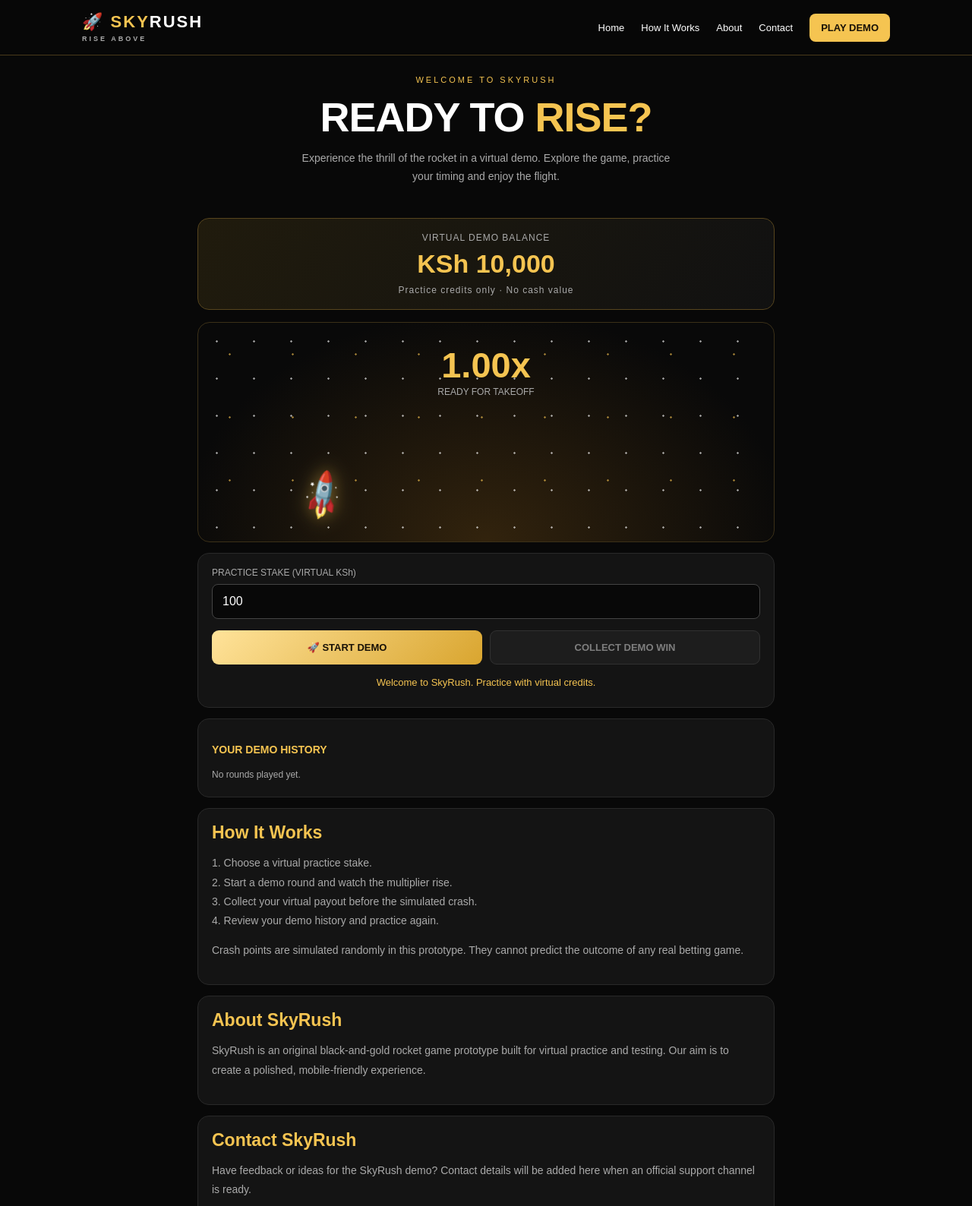
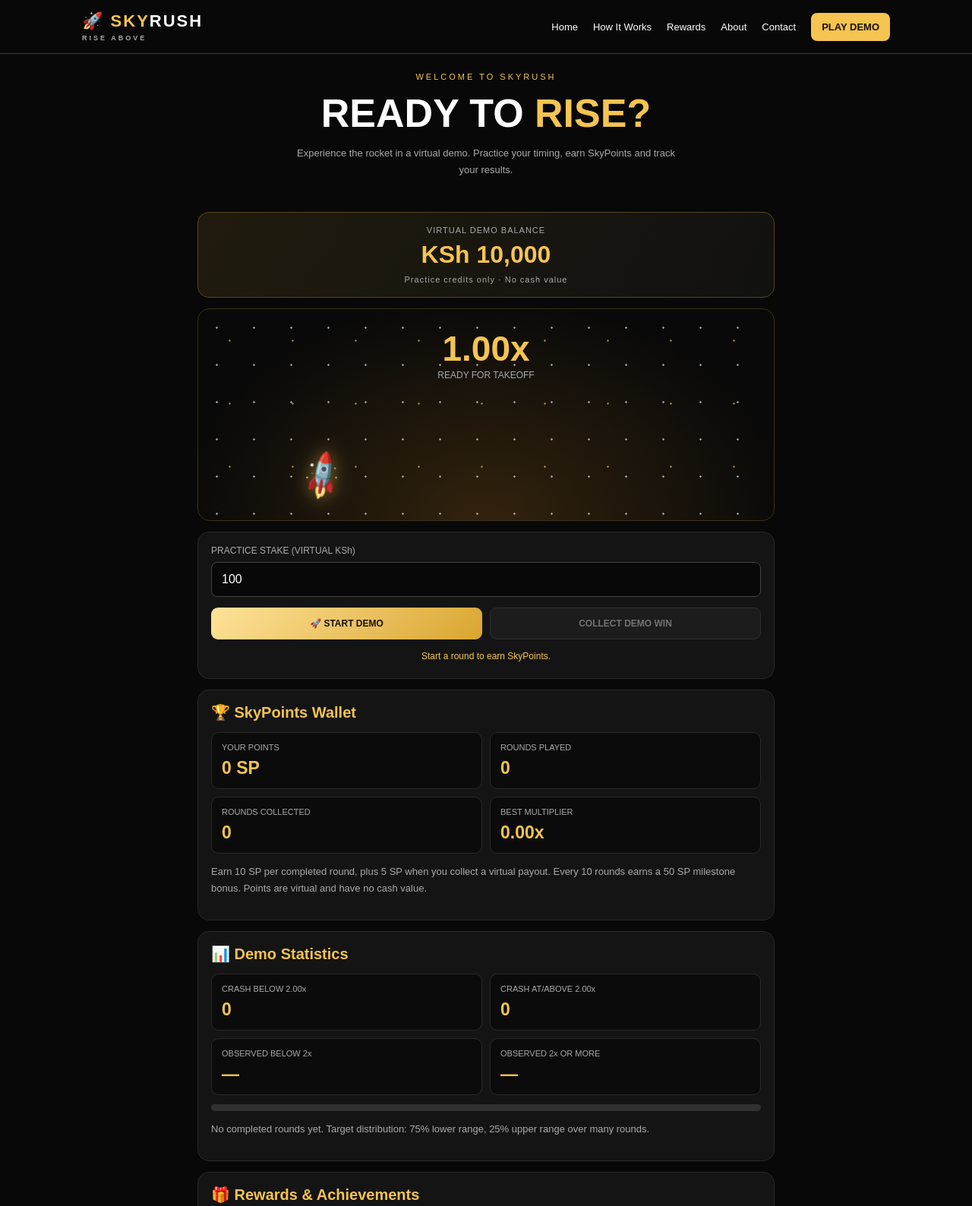
Before and after one commit to Ricmugo/skyrush, a plain HTML site: page index.html in a window 1280 px wide. Shown: the top 1588 px of the page at 76% size. Drawn offline with Linux system fonts and the light colour scheme.

Commit message:
Update index.html

```diff
--- a/index.html
+++ b/index.html
@@ -8,284 +8,85 @@
 <title>SkyRush | Rise Above</title>
 <style>
 :root {
-  --gold: #f5c451;
-  --black: #080808;
-  --panel: #141414;
-  --muted: #aaa;
+  --gold:#f5c451;
+  --black:#080808;
+  --panel:#141414;
+  --muted:#aaa;
 }
-* { box-sizing: border-box; scroll-behavior: smooth; }
-body {
-  margin: 0;
-  background: var(--black);
-  color: #fff;
-  font-family: Arial, sans-serif;
-}
-a { color: inherit; text-decoration: none; }
-header {
-  position: sticky;
-  top: 0;
-  z-index: 10;
-  background: rgba(8,8,8,.97);
-  border-bottom: 1px solid #49391a;
-}
-.navbar {
-  max-width: 1100px;
-  min-height: 72px;
-  margin: auto;
-  padding: 12px 18px;
-  display: flex;
-  align-items: center;
-  justify-content: space-between;
-  gap: 14px;
-}
-.brand {
-  color: var(--gold);
-  font-size: 22px;
-  font-weight: 900;
-  letter-spacing: 2px;
-  white-space: nowrap;
-}
-.brand span { color: white; }
-.brand small {
-  display: block;
-  font-size: 9px;
-  letter-spacing: 3px;
-  color: #aaa;
-  margin-top: 4px;
-}
-.nav-links {
-  display: flex;
-  align-items: center;
-  gap: 22px;
-  font-size: 13px;
-}
-.nav-links a:hover { color: var(--gold); }
-.nav-links .nav-play {
-  background: var(--gold);
-  color: #171006;
-  padding: 11px 15px;
-  border-radius: 8px;
-  font-weight: bold;
-}
-.menu-btn {
-  display: none;
-  background: transparent;
-  border: 1px solid #57451e;
-  color: var(--gold);
-  font-size: 24px;
-  padding: 4px 11px;
-}
-main {
-  width: min(100% - 24px, 760px);
-  margin: 24px auto;
-}
-.hero {
-  text-align: center;
-  padding: 26px 10px 18px;
-}
-.eyebrow {
-  color: var(--gold);
-  letter-spacing: 3px;
-  font-size: 11px;
-}
-h1 {
-  font-size: clamp(34px,8vw,54px);
-  margin: 12px 0;
-  letter-spacing: -1px;
-}
-h1 span { color: var(--gold); }
-.hero p {
-  color: var(--muted);
-  line-height: 1.7;
-  max-width: 500px;
-  margin: 0 auto;
-  font-size: 14px;
-}
-.balance {
-  background: linear-gradient(120deg,#201b0d,#111);
-  border: 1px solid #57451e;
-  padding: 18px;
-  border-radius: 15px;
-  text-align: center;
-}
-.label {
-  color: var(--muted);
-  font-size: 12px;
-  letter-spacing: 1px;
-}
-.amount {
-  font-size: 34px;
-  font-weight: 800;
-  color: var(--gold);
-  margin: 8px;
-}
-.game {
-  position: relative;
-  overflow: hidden;
-  margin-top: 16px;
-  height: 290px;
-  border: 1px solid #3b3018;
-  border-radius: 16px;
-  background: radial-gradient(ellipse at bottom,#32230d,#090909 75%);
-}
-.stars {
-  position: absolute;
-  inset: 0;
-  opacity: .6;
-  background-image:
-    radial-gradient(white 1px,transparent 1.5px),
-    radial-gradient(#f5c451 1px,transparent 1.5px);
-  background-size: 49px 49px,83px 83px;
-}
-.multiplier {
-  position: absolute;
-  top: 28px;
-  width: 100%;
-  text-align: center;
-  font-size: 47px;
-  font-weight: 900;
-  color: var(--gold);
-}
-.status {
-  position: absolute;
-  top: 84px;
-  width: 100%;
-  text-align: center;
-  color: #aaa;
-  font-size: 12px;
-}
-.rocket {
-  position: absolute;
-  left: 18%;
-  bottom: 34px;
-  font-size: 45px;
-  transform: rotate(-35deg);
-  filter: drop-shadow(0 0 12px #f5c45188);
-}
-.game.running .rocket {
-  animation: fly 5s ease-in-out forwards;
-}
-@keyframes fly {
-  0% { left: 18%; bottom: 34px; }
-  50% { left: 47%; bottom: 95px; }
-  100% { left: 75%; bottom: 180px; }
-}
-.controls, .history, .info-card, .contact-card {
-  background: var(--panel);
-  padding: 18px;
-  border: 1px solid #292929;
-  border-radius: 15px;
-  margin-top: 14px;
-}
-label {
-  display: block;
-  font-size: 12px;
-  color: var(--muted);
-  margin-bottom: 8px;
-}
-input {
-  width: 100%;
-  background: #080808;
-  border: 1px solid #444;
-  border-radius: 8px;
-  color: white;
-  padding: 13px;
-  font-size: 16px;
-  margin-bottom: 15px;
-}
-.buttons {
-  display: grid;
-  grid-template-columns: 1fr 1fr;
-  gap: 10px;
-}
-button {
-  border: 0;
-  padding: 14px 8px;
-  border-radius: 9px;
-  font-size: 13px;
-  font-weight: 800;
-  cursor: pointer;
-}
-.primary {
-  background: linear-gradient(135deg,#ffe39a,#d9a52f);
-  color: #171006;
-}
-.secondary {
-  background: #292929;
-  color: white;
-  border: 1px solid #555;
-}
-button:disabled { opacity: .45; }
-.message {
-  min-height: 38px;
-  text-align: center;
-  color: var(--gold);
-  font-size: 13px;
-  line-height: 1.5;
-  padding-top: 14px;
-}
-h2 {
-  font-size: 23px;
-  color: var(--gold);
-  margin: 0 0 12px;
-}
-h3 {
-  color: var(--gold);
-  font-size: 14px;
-}
-.info-card p, .contact-card p {
-  color: var(--muted);
-  line-height: 1.8;
-  font-size: 14px;
-}
-#historyList {
-  color: var(--muted);
-  font-size: 12px;
-  line-height: 1.9;
-}
-footer {
-  text-align: center;
-  padding: 28px 16px;
-  border-top: 1px solid #302715;
-  color: #777;
-  font-size: 11px;
-  line-height: 1.9;
-}
-@media(max-width:700px) {
-  .navbar { min-height: 66px; }
-  .menu-btn { display: block; }
-  .nav-links {
-    display: none;
-    position: absolute;
-    top: 100%;
-    left: 0;
-    right: 0;
-    background: #101010;
-    padding: 12px 18px 18px;
-    border-bottom: 1px solid #49391a;
-    flex-direction: column;
-    align-items: stretch;
-    gap: 0;
-  }
-  .nav-links.open { display: flex; }
-  .nav-links a { padding: 14px 8px; }
-  .nav-links .nav-play { text-align: center; margin-top: 5px; }
+*{box-sizing:border-box;scroll-behavior:smooth}
+body{margin:0;background:var(--black);color:#fff;font-family:Arial,sans-serif}
+a{color:inherit;text-decoration:none}
+header{position:sticky;top:0;z-index:10;background:#080808;border-bottom:1px solid #49391a}
+.navbar{max-width:1100px;min-height:70px;margin:auto;padding:12px 18px;display:flex;align-items:center;justify-content:space-between;gap:14px}
+.brand{color:var(--gold);font-size:22px;font-weight:900;letter-spacing:2px}
+.brand span{color:#fff}
+.brand small{display:block;font-size:9px;letter-spacing:3px;color:#aaa;margin-top:4px}
+.nav-links{display:flex;align-items:center;gap:20px;font-size:13px}
+.nav-links a:hover{color:var(--gold)}
+.nav-play{background:var(--gold);color:#171006!important;padding:11px 14px;border-radius:8px;font-weight:bold}
+.menu-btn{display:none;background:#111;border:1px solid #57451e;color:var(--gold);font-size:23px;padding:5px 11px}
+main{width:min(100% - 24px,760px);margin:20px auto}
+.hero{text-align:center;padding:24px 8px}
+.eyebrow{color:var(--gold);letter-spacing:3px;font-size:11px}
+h1{font-size:clamp(34px,8vw,52px);margin:12px 0}
+h1 span{color:var(--gold)}
+.hero p,.muted{color:var(--muted);line-height:1.7;font-size:13px}
+.hero p{max-width:500px;margin:auto}
+.card{background:var(--panel);padding:17px;border:1px solid #292929;border-radius:15px;margin-top:14px}
+.balance{background:linear-gradient(120deg,#201b0d,#111);border-color:#57451e;text-align:center}
+.label{color:var(--muted);font-size:11px;letter-spacing:1px}
+.amount{font-size:32px;font-weight:800;color:var(--gold);margin:8px}
+.game{position:relative;overflow:hidden;height:280px;border:1px solid #3b3018;border-radius:16px;margin-top:14px;background:radial-gradient(ellipse at bottom,#32230d,#090909 75%)}
+.stars{position:absolute;inset:0;opacity:.6;background-image:radial-gradient(white 1px,transparent 1.5px),radial-gradient(#f5c451 1px,transparent 1.5px);background-size:49px 49px,83px 83px}
+.multiplier{position:absolute;top:25px;width:100%;text-align:center;font-size:46px;font-weight:900;color:var(--gold)}
+.status{position:absolute;top:80px;width:100%;text-align:center;color:#aaa;font-size:12px}
+.rocket{position:absolute;left:18%;bottom:32px;font-size:44px;transform:rotate(-35deg);filter:drop-shadow(0 0 12px #f5c45188)}
+.game.running .rocket{animation:fly 5s ease-in-out forwards}
+@keyframes fly{0%{left:18%;bottom:32px}50%{left:47%;bottom:90px}100%{left:75%;bottom:175px}}
+label{display:block;font-size:12px;color:#aaa;margin-bottom:8px}
+input{width:100%;background:#080808;border:1px solid #444;border-radius:8px;color:#fff;padding:13px;font-size:16px;margin-bottom:14px}
+.buttons{display:grid;grid-template-columns:1fr 1fr;gap:10px}
+button{border:0;padding:13px 8px;border-radius:9px;font-size:12px;font-weight:800;cursor:pointer}
+.primary{background:linear-gradient(135deg,#ffe39a,#d9a52f);color:#171006}
+.secondary{background:#292929;color:#fff;border:1px solid #555}
+button:disabled{opacity:.4}
+.message{text-align:center;color:var(--gold);font-size:12px;line-height:1.6;padding-top:13px;min-height:34px}
+h2{font-size:20px;color:var(--gold);margin:0 0 14px}
+h3{font-size:13px;color:var(--gold);margin:0 0 12px}
+.stats{display:grid;grid-template-columns:repeat(2,minmax(0,1fr));gap:10px}
+.stat{background:#0b0b0b;border:1px solid #292929;border-radius:10px;padding:13px}
+.stat span{display:block;color:#aaa;font-size:11px;margin-bottom:8px}
+.stat strong{font-size:23px;color:var(--gold)}
+.bar{height:9px;background:#303030;border-radius:10px;overflow:hidden;margin:12px 0}
+.bar-fill{height:100%;width:0;background:var(--gold);transition:width .2s}
+.reward-row{display:flex;align-items:center;gap:12px;padding:12px 0;border-bottom:1px solid #292929}
+.reward-row:last-child{border-bottom:0}
+.reward-icon{font-size:25px}
+.reward-info{flex:1}
+.reward-info strong{font-size:13px}
+.reward-info small{display:block;color:#aaa;margin-top:5px;font-size:11px}
+.reward-points{color:var(--gold);font-weight:bold;white-space:nowrap}
+.pill{display:inline-block;border:1px solid #57451e;color:var(--gold);border-radius:20px;padding:5px 8px;font-size:10px}
+#historyList{font-size:12px;color:#aaa;line-height:2;overflow-wrap:anywhere}
+footer{text-align:center;padding:25px 14px;border-top:1px solid #302715;color:#777;font-size:11px;line-height:1.9}
+@media(max-width:700px){
+.menu-btn{display:block}
+.nav-links{display:none;position:absolute;top:100%;left:0;right:0;background:#101010;padding:12px 18px 18px;border-bottom:1px solid #49391a;flex-direction:column;align-items:stretch;gap:0}
+.nav-links.open{display:flex}
+.nav-links a{padding:14px 8px}
+.nav-links .nav-play{text-align:center;margin-top:5px}
 }
 </style>
 </head>
 <body>
-
 <header>
 <nav class="navbar" aria-label="Main navigation">
-    <a class="brand" href="#home">
-      🚀 SKY<span>RUSH</span>
-      <small>RISE ABOVE</small>
-    </a>
-    <button class="menu-btn" id="menuBtn"
-      aria-label="Open navigation" aria-expanded="false">☰</button>
+<a class="brand" href="#home">🚀 SKY<span>RUSH</span><small>RISE ABOVE</small></a>
+<button class="menu-btn" id="menuBtn" aria-label="Open navigation" aria-expanded="false">☰</button>
 <div class="nav-links" id="navLinks">
 <a href="#home">Home</a>
 <a href="#how">How It Works</a>
+<a href="#rewards">Rewards</a>
 <a href="#about">About</a>
 <a href="#contact">Contact</a>
 <a class="nav-play" href="#play">PLAY DEMO</a>
@@ -296,14 +97,11 @@ footer {
 <section class="hero" id="home">
 <div class="eyebrow">WELCOME TO SKYRUSH</div>
 <h1>READY TO <span>RISE?</span></h1>
-  <p>
-    Experience the thrill of the rocket in a virtual demo.
-    Explore the game, practice your timing and enjoy the flight.
-  </p>
+<p>Experience the rocket in a virtual demo. Practice your timing, earn SkyPoints and track your results.</p>
 </section>
 
 <main>
-  <section class="balance" id="play">
+<section class="card balance" id="play">
 <div class="label">VIRTUAL DEMO BALANCE</div>
 <div class="amount" id="balance">KSh 10,000</div>
 <div class="label">Practice credits only · No cash value</div>
@@ -316,78 +114,105 @@ footer {
 <div class="rocket">🚀</div>
 </section>
 
-  <section class="controls">
+<section class="card">
 <label for="stake">PRACTICE STAKE (VIRTUAL KSh)</label>
-    <input id="stake" type="number" min="10" step="10"
-      value="100" inputmode="numeric">
+<input id="stake" type="number" min="10" step="10" value="100" inputmode="numeric">
 <div class="buttons">
 <button class="primary" id="start">🚀 START DEMO</button>
-      <button class="secondary" id="cashout" disabled>
-        COLLECT DEMO WIN
-      </button>
+<button class="secondary" id="cashout" disabled>COLLECT DEMO WIN</button>
 </div>
-    <div class="message" id="message">
-      Welcome to SkyRush. Practice with virtual credits.
-    </div>
+<div class="message" id="message">Start a round to earn SkyPoints.</div>
 </section>
 
-  <section class="history">
-    <h3>YOUR DEMO HISTORY</h3>
-    <div id="historyList">No rounds played yet.</div>
+<section class="card">
+<h2>🏆 SkyPoints Wallet</h2>
+<div class="stats">
+<div class="stat"><span>YOUR POINTS</span><strong id="points">0 SP</strong></div>
+<div class="stat"><span>ROUNDS PLAYED</span><strong id="rounds">0</strong></div>
+<div class="stat"><span>ROUNDS COLLECTED</span><strong id="wins">0</strong></div>
+<div class="stat"><span>BEST MULTIPLIER</span><strong id="best">0.00x</strong></div>
+</div>
+<p class="muted">Earn 10 SP per completed round, plus 5 SP when you collect a virtual payout. Every 10 rounds earns a 50 SP milestone bonus. Points are virtual and have no cash value.</p>
 </section>
 
-  <section class="info-card" id="how">
-    <h2>How It Works</h2>
-    <p>
-      1. Choose a virtual practice stake.<br>
-      2. Start a demo round and watch the multiplier rise.<br>
-      3. Collect your virtual payout before the simulated crash.<br>
-      4. Review your demo history and practice again.
-    </p>
-    <p>
-      Crash points are simulated randomly in this prototype.
-      They cannot predict the outcome of any real betting game.
-    </p>
+<section class="card">
+<h2>📊 Demo Statistics</h2>
+<div class="stats">
+<div class="stat"><span>CRASH BELOW 2.00x</span><strong id="lowCount">0</strong></div>
+<div class="stat"><span>CRASH AT/ABOVE 2.00x</span><strong id="highCount">0</strong></div>
+<div class="stat"><span>OBSERVED BELOW 2x</span><strong id="lowRate">—</strong></div>
+<div class="stat"><span>OBSERVED 2x OR MORE</span><strong id="highRate">—</strong></div>
+</div>
+<div class="bar"><div class="bar-fill" id="lowBar"></div></div>
+<p class="muted" id="statsNote">No completed rounds yet. Target distribution: 75% lower range, 25% upper range over many rounds.</p>
 </section>
 
-  <section class="info-card" id="about">
-    <h2>About SkyRush</h2>
-    <p>
-      SkyRush is an original black-and-gold rocket game prototype
-      built for virtual practice and testing. Our aim is to create
-      a polished, mobile-friendly experience.
-    </p>
+<section class="card" id="rewards">
+<h2>🎁 Rewards & Achievements</h2>
+<div class="reward-row">
+<div class="reward-icon">🚀</div>
+<div class="reward-info"><strong>First Flight</strong><small>Complete your first round</small></div>
+<div class="reward-points" id="firstBadge">+10 SP</div>
+</div>
+<div class="reward-row">
+<div class="reward-icon">🎯</div>
+<div class="reward-info"><strong>Regular Pilot</strong><small>Complete 10 rounds</small></div>
+<div class="reward-points" id="tenBadge">+50 SP</div>
+</div>
+<div class="reward-row">
+<div class="reward-icon">🏅</div>
+<div class="reward-info"><strong>Sky Collector</strong><small>Collect 5 virtual payouts</small></div>
+<div class="reward-points" id="collectorBadge">Locked</div>
+</div>
+<p class="muted">Achievements are earned once per page session. No real-world prizes or withdrawals are available.</p>
+<button class="secondary" id="reset">RESET DEMO SESSION</button>
 </section>
 
-  <section class="contact-card" id="contact">
+<section class="card" id="how">
+<h2>How It Works</h2>
+<p class="muted">1. Choose a virtual stake. 2. Start a round and watch the multiplier rise. 3. Collect a virtual payout before the simulated crash. 4. Earn points and review your statistics.</p>
+<p class="muted">Crash outcomes are generated in this browser for demo purposes. They do not predict another game or guarantee a particular number of results in each batch.</p>
+</section>
+
+<section class="card" id="about">
+<h2>About SkyRush</h2>
+<p class="muted">SkyRush is a black-and-gold rocket game prototype built for virtual practice, design testing and gameplay experimentation.</p>
+</section>
+
+<section class="card" id="contact">
 <h2>Contact SkyRush</h2>
-    <p>
-      Have feedback or ideas for the SkyRush demo? Contact details
-      will be added here when an official support channel is ready.
-    </p>
-    <p>Official support channel: Coming soon.</p>
+<p class="muted">Questions and suggestions are welcome once an official support channel is configured. Official contact details: coming soon.</p>
 </section>
 </main>
 
 <footer>
 <strong>SKYRUSH · RISE ABOVE</strong><br>
-  Home · Play Demo · How It Works · About · Contact<br>
-  Educational entertainment prototype.<br>
+Home · Play Demo · Rewards · About · Contact<br>
+Virtual entertainment prototype only.<br>
 No real-money betting, deposits, withdrawals or prizes.
 </footer>
 
 <script>
 const $ = id => document.getElementById(id);
 
-let balance = 10000;
+const INITIAL_BALANCE = 10000;
+let balance = INITIAL_BALANCE;
+let points = 0;
 let active = false;
 let round = 0;
+let wins = 0;
+let lowCount = 0;
+let highCount = 0;
+let best = 0;
 let stake = 0;
 let multiplier = 1;
+let crashAt = 0;
 let timer = null;
 let startTime = 0;
-let crashAt = 0;
 let history = [];
+let firstBonus = false;
+let tenBonus = false;
+let collectorBonus = false;
 
 $("menuBtn").addEventListener("click", () => {
   const open = $("navLinks").classList.toggle("open");
@@ -407,18 +232,34 @@ function showBalance() {
   $("balance").textContent = "KSh " + balance.toLocaleString("en-KE");
 }
 
-function setMessage(message) {
-  $("message").textContent = message;
+function addPoints(amount, reason) {
+  points += amount;
+  $("points").textContent = points.toLocaleString() + " SP";
+  $("message").textContent = reason + " (+" + amount + " SP)";
 }
 
-function addHistory(message) {
-  history.unshift(message);
-  history = history.slice(0, 8);
-  $("historyList").innerHTML = history
-    .map(item => "<div>" + item + "</div>").join("");
+function updateStats() {
+  const total = lowCount + highCount;
+  $("rounds").textContent = round;
+  $("wins").textContent = wins;
+  $("best").textContent = best.toFixed(2) + "x";
+  $("lowCount").textContent = lowCount;
+  $("highCount").textContent = highCount;
+  $("lowRate").textContent = total ? (lowCount / total * 100).toFixed(1) + "%" : "—";
+  $("highRate").textContent = total ? (highCount / total * 100).toFixed(1) + "%" : "—";
+  $("lowBar").style.width = total ? (lowCount / total * 100) + "%" : "0%";
+  $("statsNote").textContent = total
+    ? total + " completed rounds. Observed results may differ from the 75%/25% target, especially in small samples."
+    : "No completed rounds yet. Target distribution: 75% lower range, 25% upper range over many rounds.";
 }
 
-function finishRound(won) {
+function addHistory(text) {
+  history.unshift(text);
+  history = history.slice(0, 8);
+  $("historyList").innerHTML = history.map(item => "<div>" + item + "</div>").join("");
+}
+
+function finishRound(collected) {
   if (!active) return;
   active = false;
   clearInterval(timer);
@@ -426,36 +267,58 @@ function finishRound(won) {
   $("cashout").disabled = true;
   $("game").classList.remove("running");
 
-  if (won) {
+  // Count the simulated crash point for the distribution report.
+  if (crashAt < 2) lowCount++;
+  else highCount++;
+
+  if (collected) {
     const payout = Math.floor(stake * multiplier);
     balance += payout;
+    wins++;
+    best = Math.max(best, multiplier);
     showBalance();
     $("status").textContent = "DEMO WIN!";
-    setMessage("Virtual payout: KSh " +
-      payout.toLocaleString("en-KE") +
-      " at " + multiplier.toFixed(2) + "x.");
-    addHistory("Round " + round + ": COLLECTED at " +
-      multiplier.toFixed(2) + "x");
+    addPoints(5, "Virtual payout collected!");
+    addHistory("Round " + round + ": collected at " + multiplier.toFixed(2) + "x");
   } else {
     $("status").textContent = "FLIGHT ENDED";
-    setMessage("Round ended. Virtual stake lost: KSh " +
-      stake.toLocaleString("en-KE") + ".");
-    addHistory("Round " + round + ": CRASH at " +
-      multiplier.toFixed(2) + "x");
+    $("message").textContent = "Round ended. Virtual stake lost: KSh " + stake.toLocaleString("en-KE") + ".";
+    addHistory("Round " + round + ": crash at " + multiplier.toFixed(2) + "x");
   }
+
+  // Each completed round awards 10 SP.
+  addPoints(10, collected ? "Round completed!" : "Round completed!");
+
+  if (!firstBonus) {
+    firstBonus = true;
+    $("firstBadge").textContent = "✓ Earned";
+  }
+
+  if (round >= 10 && !tenBonus) {
+    tenBonus = true;
+    addPoints(50, "10-round milestone!");
+    $("tenBadge").textContent = "✓ Earned";
+  }
+
+  if (wins >= 5 && !collectorBonus) {
+    collectorBonus = true;
+    addPoints(25, "Sky Collector achievement!");
+    $("collectorBadge").textContent = "✓ Earned";
+  }
+
+  updateStats();
 }
 
 $("start").addEventListener("click", () => {
   if (active) return;
 
   const value = Number($("stake").value);
-  if (!Number.isFinite(value) || value < 10 ||
-      !Number.isInteger(value)) {
-    setMessage("Enter a whole-number stake of at least KSh 10.");
+  if (!Number.isInteger(value) || value < 10) {
+    $("message").textContent = "Enter a whole-number stake of at least KSh 10.";
     return;
   }
   if (value > balance) {
-    setMessage("Insufficient virtual credits. Refresh to reset the demo.");
+    $("message").textContent = "Insufficient virtual credits. Reset the demo session to restart.";
     return;
   }
 
@@ -467,7 +330,9 @@ $("start").addEventListener("click", () => {
   multiplier = 1;
   startTime = Date.now();
 
-  // DEMO ONLY: 75% lower-range and 25% upper-range selection.
+  // Demo-only weighted random distribution:
+  // 75% chance of a crash point from 1.01x to below 1.99x.
+  // 25% chance of a crash point from 2.00x to below 5.00x.
   if (Math.random() < 0.75) {
     crashAt = 1.01 + Math.random() * 0.98;
   } else {
@@ -478,7 +343,7 @@ $("start").addEventListener("click", () => {
   $("cashout").disabled = false;
   $("status").textContent = "ROCKET IN FLIGHT";
   $("game").classList.add("running");
-  setMessage("Demo round running. Collect virtual credits before the crash.");
+  $("message").textContent = "Demo round running. Collect virtual credits before the crash.";
 
   timer = setInterval(() => {
     const elapsed = (Date.now() - startTime) / 1000;
@@ -490,7 +355,6 @@ $("start").addEventListener("click", () => {
       finishRound(false);
       return;
     }
-
     $("multiplier").textContent = multiplier.toFixed(2) + "x";
   }, 50);
 });
@@ -499,7 +363,40 @@ $("cashout").addEventListener("click", () => {
   if (active) finishRound(true);
 });
 
+$("reset").addEventListener("click", () => {
+  if (active) {
+    clearInterval(timer);
+    active = false;
+  }
+  balance = INITIAL_BALANCE;
+  points = 0;
+  round = 0;
+  wins = 0;
+  lowCount = 0;
+  highCount = 0;
+  best = 0;
+  history = [];
+  firstBonus = false;
+  tenBonus = false;
+  collectorBonus = false;
+  multiplier = 1;
+  $("start").disabled = false;
+  $("cashout").disabled = true;
+  $("status").textContent = "READY FOR TAKEOFF";
+  $("multiplier").textContent = "1.00x";
+  $("game").classList.remove("running");
+  $("firstBadge").textContent = "+10 SP";
+  $("tenBadge").textContent = "+50 SP";
+  $("collectorBadge").textContent = "Locked";
+  $("historyList").textContent = "No rounds played yet.";
+  $("message").textContent = "Demo session reset.";
   showBalance();
+  $("points").textContent = "0 SP";
+  updateStats();
+});
+
+showBalance();
+updateStats();
 </script>
 </body>
 </html>
```
Lines whose indentation alone changed are shown as unchanged.
